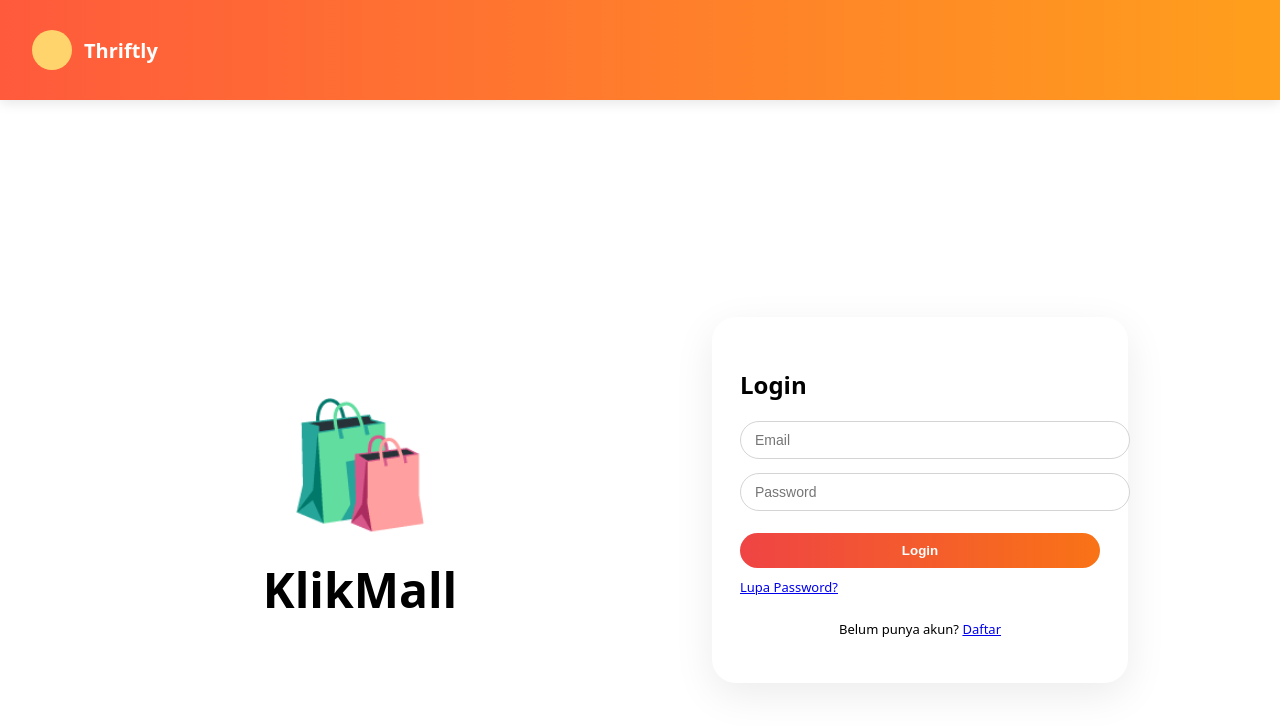
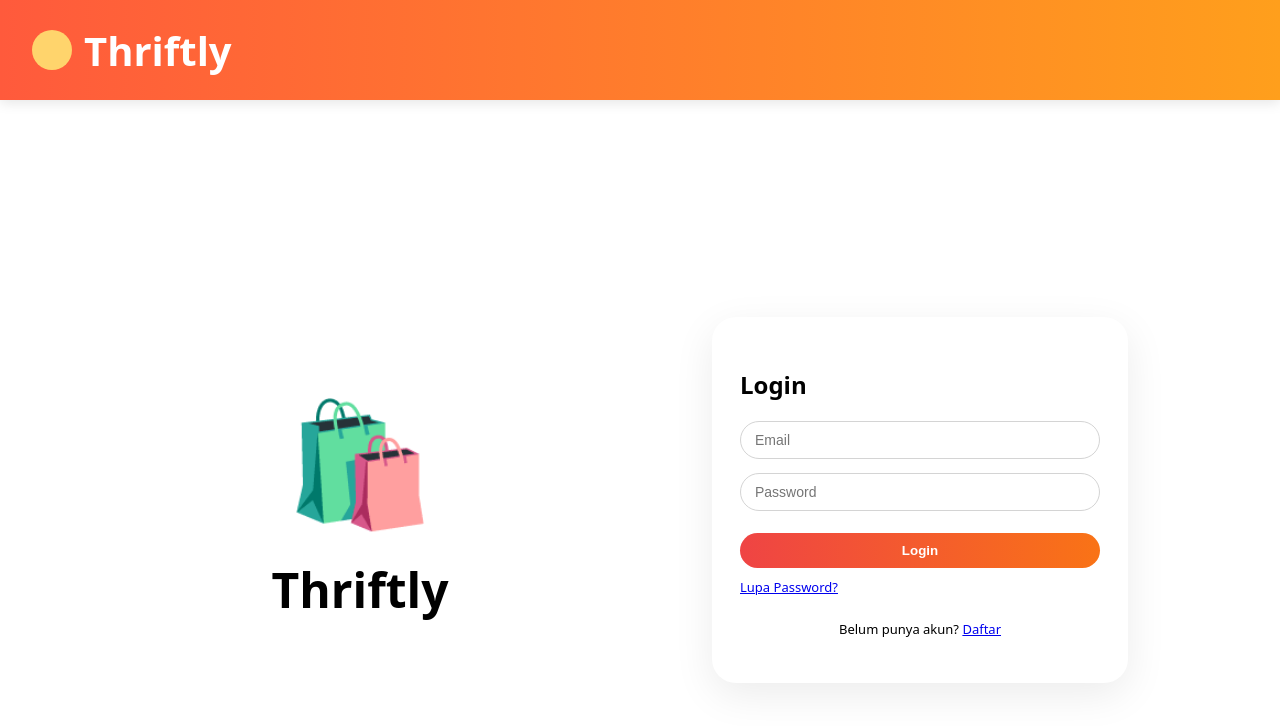
Before and after one commit to FdhiMW/TubesIMPAL, a Vue app in the folder Thriftly/frontend/onlineshop-frontend/: page /login in a window 1280 px wide. Shown: the top 726 px of the page. Built offline with nearby package versions, Linux system fonts and the light colour scheme; the HTML template or start-up script is replaced by a standard one.

Commit message:
SmallFix
Co-Authored-By: Fadhilla M. Wiryasukma <170822505+FdhiMW@users.noreply.github.com>

```diff
--- a/Thriftly/frontend/onlineshop-frontend/src/components/layout/Navbar.vue
+++ b/Thriftly/frontend/onlineshop-frontend/src/components/layout/Navbar.vue
@@ -167,7 +167,7 @@ export default {
 
 .logo-text {
   font-weight: 700;
-  font-size: 20px;
+  font-size: 40px;
   color: #fff;
 }
 /* ====== [AKHIR PENYESUAIAN] ====== */
--- a/Thriftly/frontend/onlineshop-frontend/src/views/LoginView.vue
+++ b/Thriftly/frontend/onlineshop-frontend/src/views/LoginView.vue
@@ -4,7 +4,7 @@
       <div class="left">
         <div class="brand">
           <div class="logo-big">🛍️</div>
-          <div class="brand-name">KlikMall</div>
+          <div class="brand-name">Thriftly</div>
         </div>
       </div>
 
@@ -170,6 +170,7 @@ export default {
 }
 
 .field {
+  width: 330px;
   margin-bottom: 14px;
 }
 
--- a/Thriftly/frontend/onlineshop-frontend/src/views/admin/AdminProductListView.vue
+++ b/Thriftly/frontend/onlineshop-frontend/src/views/admin/AdminProductListView.vue
@@ -3,8 +3,7 @@
     <main class="page-content">
       <div class="header-row">
         <div class="header-left">
-          <h1 class="page-title">Katalog Produk (Admin)</h1>
-          <p class="page-subtitle">Ketik kata kunci pada search bar di atas untuk mencari produk.</p>
+          <h1 class="page-title">Katalog Produk</h1>
         </div>
 
         <!-- ====== [SISIPKAN: BUTTON TAMBAH BARANG DI POJOK KANAN ATAS] ====== -->
@@ -132,7 +131,7 @@ export default {
 
 .page-title {
   margin: 0;
-  font-size: 18px;
+  font-size: 40px;
   font-weight: 700;
 }
 
```
